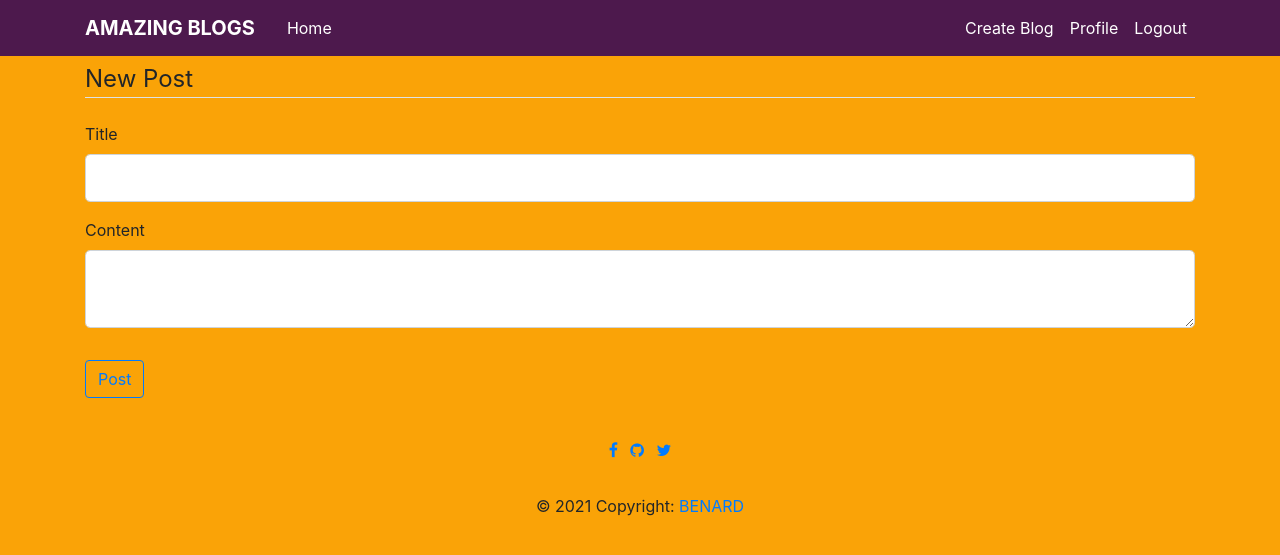
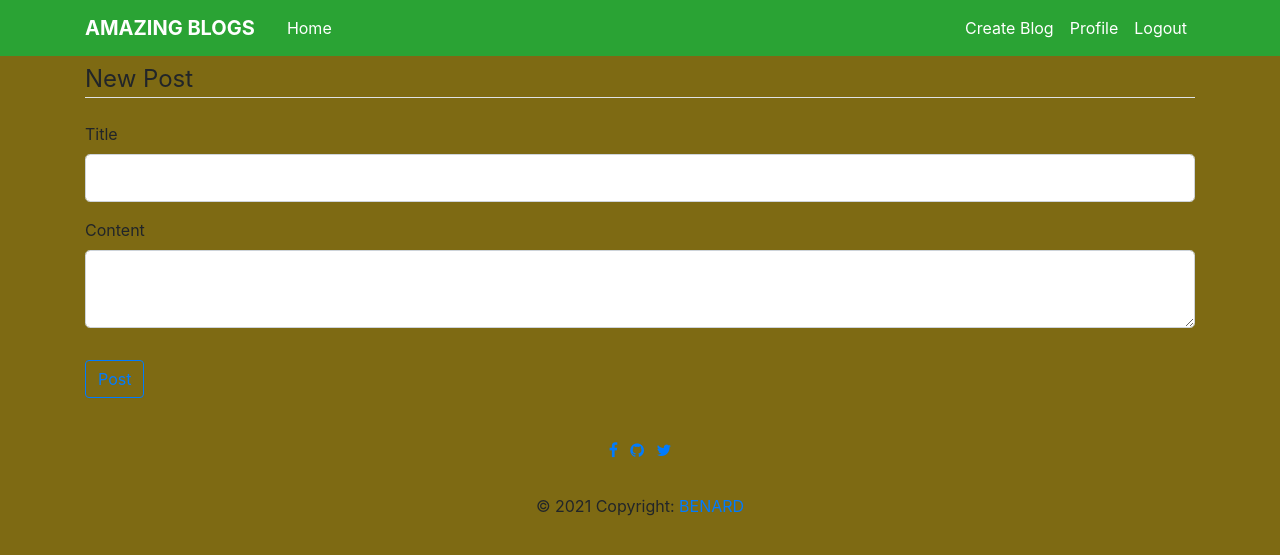
Before and after one commit to BenardBett/Blog-app, a Flask app: page /post/new in a window 1280 px wide. Shown: the top 555 px of the page. Run offline with Flask 2, Linux system fonts and the light colour scheme; the visitor is signed in with stand-in values (Sample User, id 1); some libraries are stand-ins or nearby versions.

Commit message:
debug landing.html

```diff
--- a/app/templates/landing.html
+++ b/app/templates/landing.html
@@ -17,9 +17,9 @@
     {% endif %}
 </head>
 
-<body style="background-color: #faa307;">
+<body style="background-color: #7e6a13;">
     <header class="site-header" style="color: black;">
-        <nav class="navbar navbar-expand-md  bg-steel fixed-top" style="background-color: #4d194d;">
+        <nav class="navbar navbar-expand-md  bg-steel fixed-top" style="background-color: #2aa334;">
             <div class="container">
                 <a class="navbar-brand mr-4" href="/" style="color: white;"><b>AMAZING BLOGS</b></a>
                 <button class="navbar-toggler" type="button" data-toggle="collapse" data-target="#navbarToggle"
```
